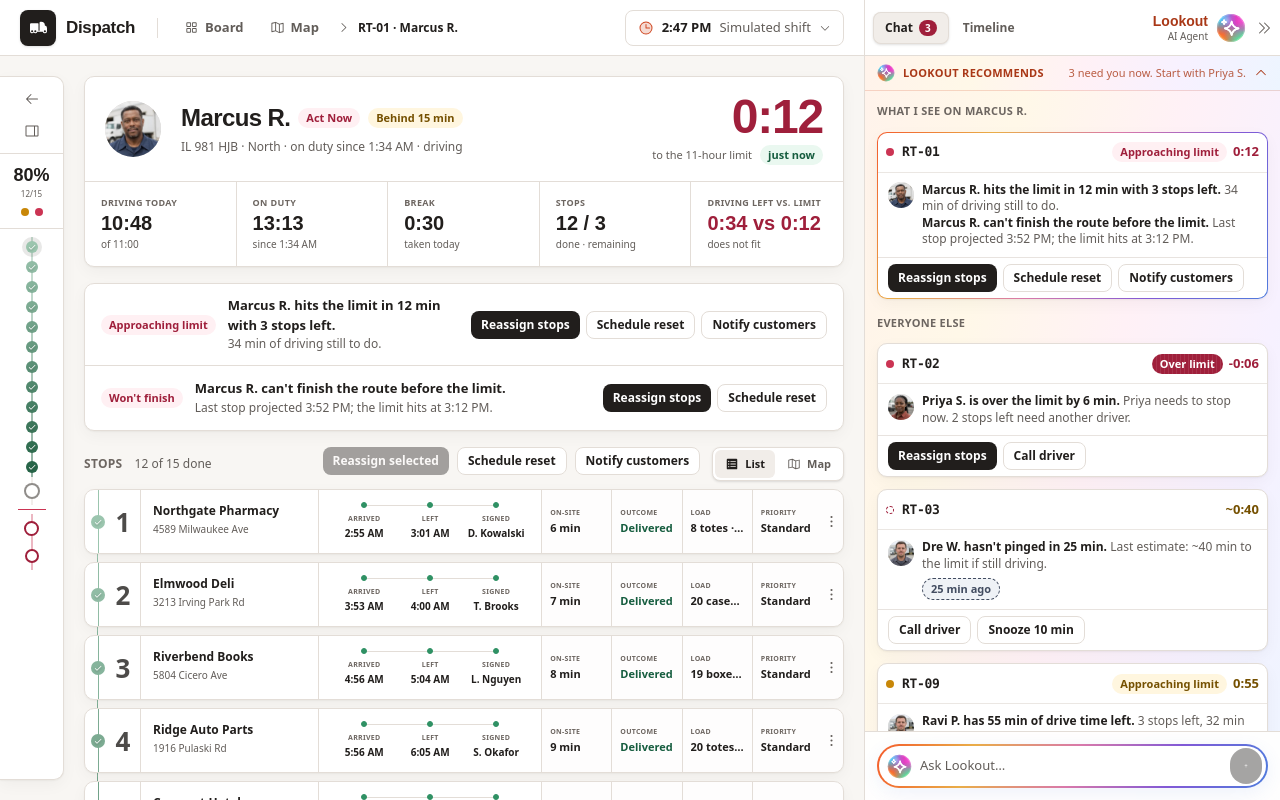
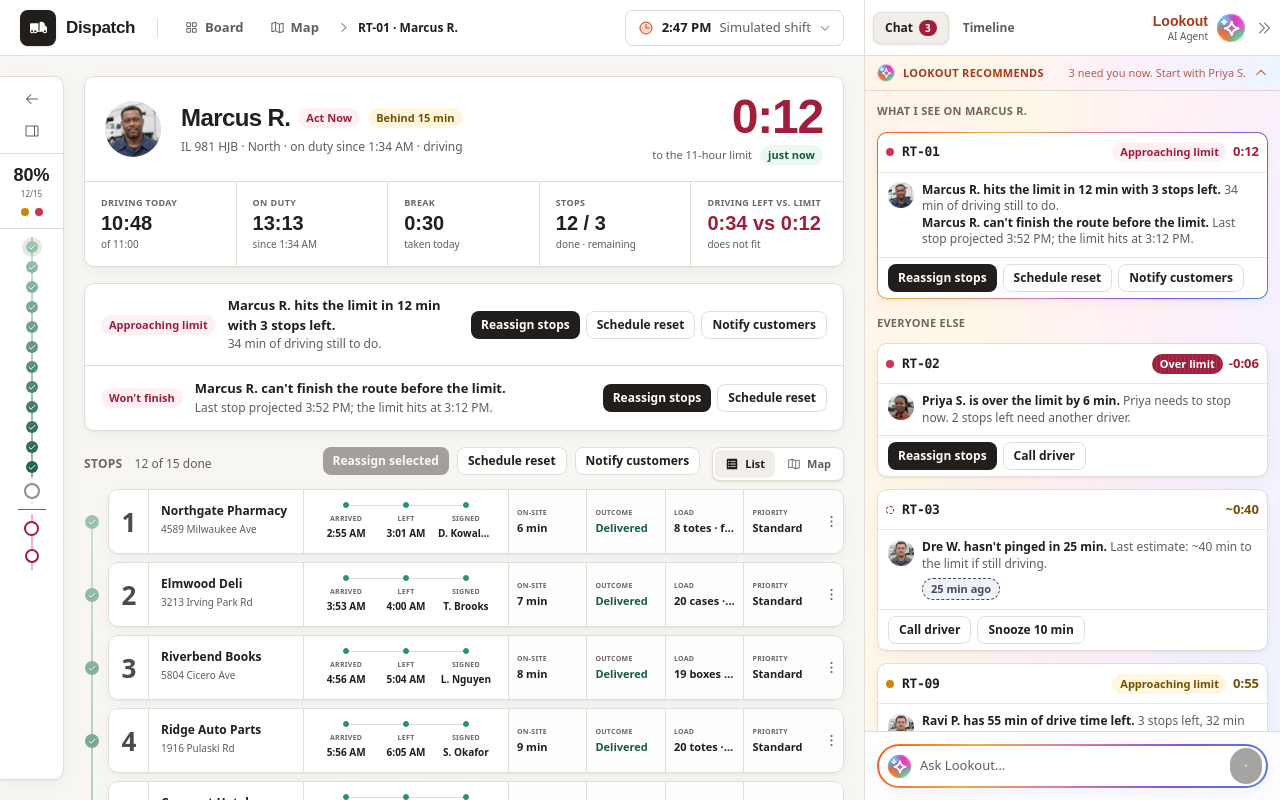
Before and after one commit to davekeller/dispatcher-dashboard, a React (Vite) app: page /routes/drv-01 in a window 1280 px wide. Built offline with nearby package versions, Linux system fonts and the light colour scheme.

Commit message:
design: move stop timeline outside receipt cards

```diff
--- a/src/views/route/StopReceipt.tsx
+++ b/src/views/route/StopReceipt.tsx
@@ -86,14 +86,13 @@ export default function StopReceipt({ stop, delivery, view, selected, onToggle,
   ]
 
   return (
-    <div className="relative">
-      <span aria-hidden="true" className={`pointer-events-none absolute left-[0.8125rem] w-px ${timelineTone} ${firstStop ? 'top-0' : '-top-1'} ${lastStop ? 'bottom-0' : '-bottom-1'}`} style={timelineStyle} />
-      <article className={`relative grid overflow-hidden rounded-card border bg-panel shadow-card lg:grid-cols-[3.5rem_minmax(7rem,0.8fr)_minmax(9rem,1fr)_minmax(14rem,1.35fr)] ${isNext ? 'border-break' : pastLimit || pastWindow ? 'border-act-now/50' : 'border-line'} ${stop.status === 'unassigned' ? 'border-dashed' : ''}`}>
-        <div className="relative grid min-h-16 grid-cols-[0.875rem_minmax(0,1fr)] items-center gap-1.5 border-b border-line px-1.5 lg:min-h-0 lg:border-b-0 lg:border-r">
-          <span aria-hidden="true" className={`pointer-events-none absolute inset-y-0 left-[0.8125rem] w-px ${timelineTone}`} style={timelineStyle} />
-          <span className="flex items-center justify-center">
-            <StopStatusMarker stop={stop} pastLimit={pastLimit} late={pastWindow} className="h-3.5 w-3.5" style={timelineStyle} />
-          </span>
+    <div className="relative grid grid-cols-[1rem_minmax(0,1fr)] gap-2">
+      <div className="relative flex items-center justify-center">
+        <span aria-hidden="true" className={`pointer-events-none absolute left-1/2 w-px -translate-x-1/2 ${timelineTone} ${firstStop ? 'top-1/2' : '-top-1'} ${lastStop ? 'bottom-1/2' : '-bottom-1'}`} style={timelineStyle} />
+        <StopStatusMarker stop={stop} pastLimit={pastLimit} late={pastWindow} className="h-3.5 w-3.5" style={timelineStyle} />
+      </div>
+      <article className={`relative grid overflow-hidden rounded-card border bg-panel shadow-card lg:grid-cols-[2.5rem_minmax(8.75rem,0.72fr)_minmax(9.75rem,0.95fr)_minmax(16rem,1.55fr)] ${isNext ? 'border-break' : pastLimit || pastWindow ? 'border-act-now/50' : 'border-line'} ${stop.status === 'unassigned' ? 'border-dashed' : ''}`}>
+        <div className="flex min-h-16 items-center justify-center border-b border-line px-1 lg:min-h-0 lg:border-b-0 lg:border-r">
           <span className="tnum min-w-0 text-center text-[1.625rem] font-semibold leading-none tracking-[-0.035em] text-ink/80">{stop.seq}</span>
         </div>
 
```
Also changed, not shown: 3 other files (tests, documents, lock files or other folders).
